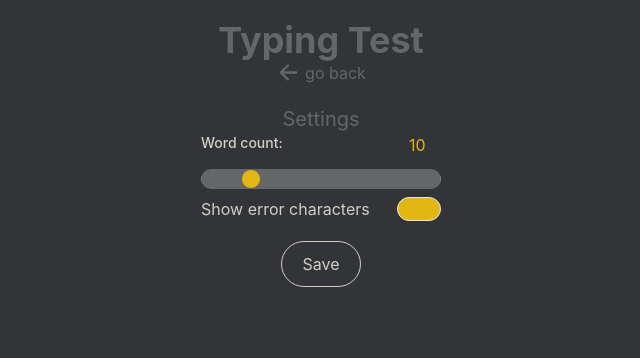
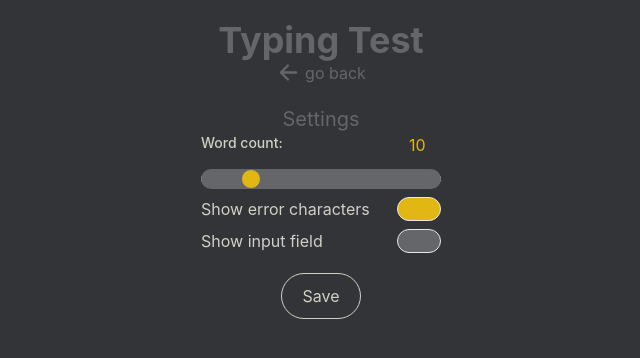
Before and after one commit to Bhanukamax/typing-test-bmax, a React (Vite) app: page / in a window 1280 px wide. Both pictures are taken after a click on the button "settings". Shown: the top 358 px of the page, without its empty margins (319-959 px from the left). Built offline with nearby package versions, Linux system fonts and the light colour scheme.

Commit message:
added show input to settings

```diff
--- a/src/componets/settings.tsx
+++ b/src/componets/settings.tsx
@@ -11,12 +11,15 @@ type Props = {
 export default function Settings({ onSave, settings }: Props) {
     const [wordCount, setWordCount] = useState<number>(settings.wordCount);
     const [showErrorChars, setShowErrorChars] = useState<boolean>(
-        settings.showErrorsChars
+        Boolean(settings.showErrorChars)
+    );
+    const [showInput, setShowInput] = useState<boolean>(
+        Boolean(settings.showInput)
     );
 
     const handleSubmit = (e: React.FormEvent<HTMLFormElement>) => {
         e.preventDefault();
-        onSave({ wordCount, showErrorsChars: showErrorChars });
+        onSave({ wordCount, showInput, showErrorChars });
     };
 
     return (
@@ -28,12 +31,25 @@ export default function Settings({ onSave, settings }: Props) {
                     <WordCuntInput value={wordCount} onChange={setWordCount} />
 
                     <div className="flex justify-between">
-                        <label className="label color-text">Show error characters</label>
+                        <label className="label color-text">
+                            Show error characters
+                        </label>
                         <ToggleSwitch
                             name="showErrorChars"
                             color="main"
                             checked={showErrorChars}
                             onChange={setShowErrorChars}
+                        />
+                    </div>
+                    <div className="flex justify-between">
+                        <label className="label color-text">
+                            Show input field
+                        </label>
+                        <ToggleSwitch
+                            name="showInput"
+                            color="main"
+                            checked={showInput}
+                            onChange={setShowInput}
                         />
                     </div>
                 </div>
--- a/src/componets/test-display.tsx
+++ b/src/componets/test-display.tsx
@@ -61,7 +61,7 @@ export default function TestDisplay({ test, userText, onClick }: Props) {
                             className={hasCursor ? 'cursor letter' : 'letter'}
                         >
                             {letter}
-                            {hasError && settings.showErrorsChars && (
+                            {hasError && settings.showErrorChars && (
                                 <span className="user-error-word">
                                     {userText[index]}
                                 </span>
--- a/src/util/settings.ts
+++ b/src/util/settings.ts
@@ -3,13 +3,13 @@ import { createContext, useCallback, useState } from 'react';
 
 export type SettingsType = {
     wordCount: number;
-    showErrorsChars: boolean;
+    showErrorChars: boolean;
     showInput: boolean;
 };
 
 export const defaultSettings: SettingsType = {
     wordCount: 10,
-    showErrorsChars: true,
+    showErrorChars: true,
     showInput: false,
 };
 
```
